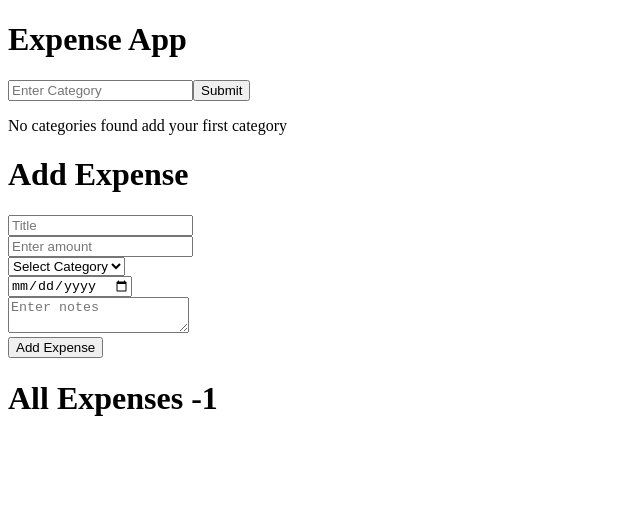
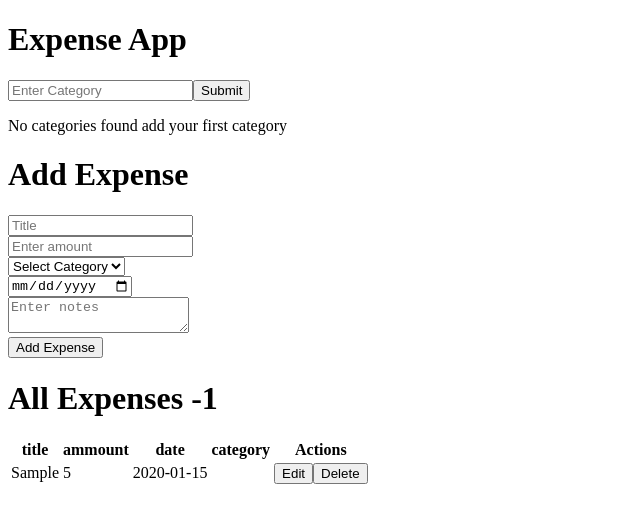
Before and after one commit to niti-ryy/expense-app-practice, a React (Vite) app: page / in a window 1280 px wide. Both pictures are taken after typing "Sample", "5", "2020-01-15", "Sample" into the empty fields and a click on the button "Add Expense". Shown: the top 522 px of the page, without its empty margins (0-640 px from the left). Built offline with nearby package versions, Linux system fonts and the light colour scheme.

Commit message:
expensetable completed

```diff
--- a/src/App.jsx
+++ b/src/App.jsx
@@ -3,7 +3,7 @@ import AddCategory from "./addCategory";
 import { useEffect, useState } from "react";
 import ListingCategory from "./listingCategory";
 import { AddExpense } from "./addExpense";
-import { ExpenseList } from "./expenseTableItem";
+import { ExpenseList } from "./expenseList";
 
 function App() {
   const [categories, setCategories] = useState([])
@@ -23,7 +23,7 @@ function App() {
       // If there's an error parsing, reset localStorage
       localStorage.setItem("categories", JSON.stringify([]))
     }
-  }, [])
+  }, [expenses])
 
 
   //adding category
@@ -45,6 +45,7 @@ const removeCategory=(id)=>{
   try{
     if(confirm){
       const result=categories.filter(ele=> ele.id !==id)
+      localStorage.setItem("categories", JSON.stringify(result))
       setCategories(result) //state change
     }
   //api call to be done here
@@ -58,6 +59,7 @@ const updateCategory=(data)=>{
   const result= categories.map((ele)=>{
     return ele.id===data.id ? {...ele,...data} :{...ele}
   })
+  localStorage.setItem("categories", JSON.stringify(result))
   setCategories(result)
 }
 
--- a/src/expenseList.jsx
+++ b/src/expenseList.jsx
@@ -0,0 +1,27 @@
+import { useEffect, useState } from "react"
+import { ExpenseTable } from "./expenseTabl"
+
+export const ExpenseList=({expenses})=>{
+    console.log(expenses)
+    const [tempExpenseData,setTempExpenseData]=useState(expenses || [])
+
+    useEffect(()=>{
+        setTempExpenseData(expenses)
+    },[expenses])
+
+    const keys = expenses.length > 0 ?
+    Object.keys(expenses[0]).filter(key => key !== 'id' && key!=="notes") : []
+
+    console.log(expenses)
+    return(
+        <div>
+            <h1>All Expenses -{expenses.length}</h1>
+            {tempExpenseData.length > 0 ? (
+                <ExpenseTable tempExpenseData={tempExpenseData} keys={keys}/>
+            ) : (
+                <p>No expenses to display</p>
+            )}
+
+        </div>
+    )
+}
--- /dev/null
+++ b/src/expenseTabl.jsx
@@ -0,0 +1,32 @@
+import { ExpenseTableItem } from "./expenseTableItems"
+
+
+
+export const ExpenseTable=({tempExpenseData,keys})=>{
+    console.log(tempExpenseData,keys)
+
+    console.log(tempExpenseData)
+    return(
+        <div>
+            <table>
+                <thead>
+                    <tr>
+                    {
+                        keys.map(ele=> <th key={ele}>{ele}</th>)
+                    }
+                    <th>Actions</th>
+                    </tr>
+
+                </thead>
+                <tbody>
+                    {
+                        tempExpenseData.map((ele,i)=>{
+                            return (<ExpenseTableItem {...ele} key={i}/>)
+                        })
+                    }
+                </tbody>
+            </table>
+
+        </div>
+    )
+}
--- a/src/expenseTableItem.jsx
+++ /dev/null
@@ -1,8 +0,0 @@
-export const ExpenseList=({expenses})=>{
-    console.log(expenses)
-    return(
-        <div>
-            <h1>All Expenses -{expenses.length}</h1>
-        </div>
-    )
-}
--- /dev/null
+++ b/src/expenseTableItems.jsx
@@ -0,0 +1,15 @@
+export const ExpenseTableItem = (props) => {
+    console.log(props)
+    return (
+        <tr>
+            {/* Map through the keys to display values */}
+            {Object.keys(props).filter(key => key !== 'id' && key !== 'notes').map(key => (
+                <td key={key}>{props[key]}</td>
+            ))}
+            <td>
+                <button>Edit</button>
+                <button>Delete</button>
+            </td>
+        </tr>
+    )
+}
```
Also changed, not shown: src/expenseTable.jsx (deleted).
